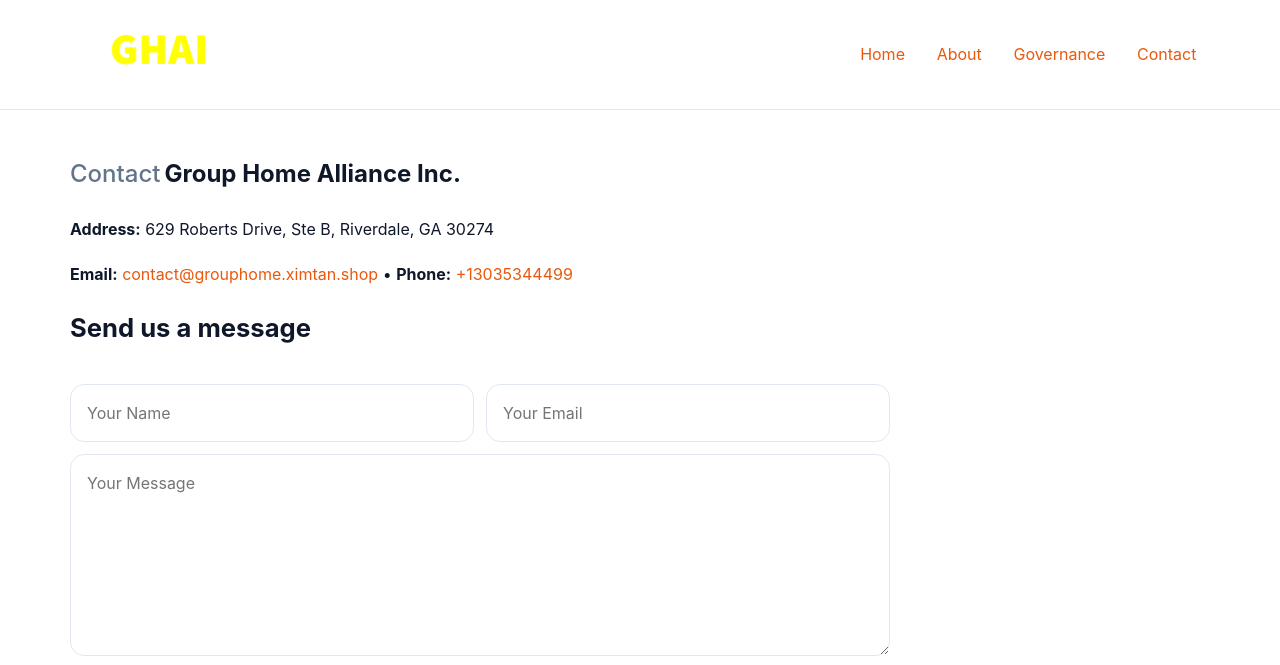
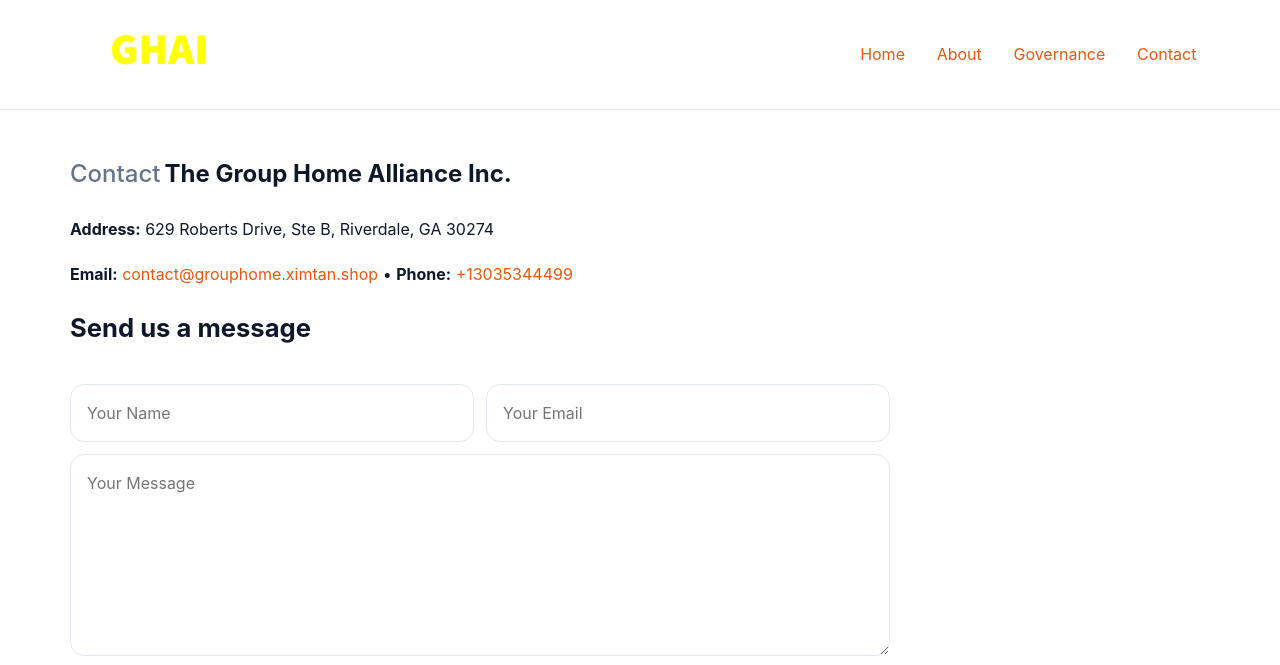
Before and after one commit to thuanbg111/group-home-alliance-inc-0941, a plain HTML site: page contact.html in a window 1280 px wide. Shown: the top 665 px of the page. Drawn offline with Linux system fonts and the light colour scheme.

Commit message:
Update contact.html

```diff
--- a/contact.html
+++ b/contact.html
@@ -1,11 +1,11 @@
 <!doctype html><html lang="en"><head>
 <meta charset="utf-8">
 <meta name="viewport" content="width=device-width,initial-scale=1">
-<title>Group Home Alliance Inc. – Nonprofit • 2025</title>
+<title>The Group Home Alliance Inc. – Nonprofit • 2025</title>
 <link rel="stylesheet" href="assets/styles.css">
 <link rel="icon" href="images/logo.png">
 <meta name="data-ein" content="24030941">
-<meta name="data-name" content="Group Home Alliance Inc.">
+<meta name="data-name" content="The Group Home Alliance Inc.">
 <meta name="data-email" content="contact@grouphome.ximtan.shop">
 <meta name="data-phone" content="+13035344499">
 <meta name="data-address" content="629 Roberts Drive, Ste B, Riverdale, GA 30274">
@@ -41,7 +41,7 @@
 
 <main class="main-wrap">
   <section class="section">
-    <h1><span class="label">Contact</span><span class="name">Group Home Alliance Inc.</span></h1>
+    <h1><span class="label">Contact</span><span class="name">The Group Home Alliance Inc.</span></h1>
 
     <p><strong>Address:</strong> 629 Roberts Drive, Ste B, Riverdale, GA 30274</p>
     <p><strong>Email:</strong> <a href="mailto:contact@grouphome.ximtan.shop">contact@grouphome.ximtan.shop</a> • <strong>Phone:</strong> <a href="tel:+13035344499">+13035344499</a></p>
@@ -67,7 +67,7 @@
 <footer>
   <div class="footer-wrap">
     <div class="footer-grid">
-      <div class="footer-col"><img src="images/logo.png" style="width:140px;margin-bottom:.4rem" alt=""><div class="small">© <span id="year"></span> Group Home Alliance Inc.</div><div class="small">501(c)(3) • EIN 24030941</div></div>
+      <div class="footer-col"><img src="images/logo.png" style="width:140px;margin-bottom:.4rem" alt=""><div class="small">© <span id="year"></span> The Group Home Alliance Inc.</div><div class="small">501(c)(3) • EIN 24030941</div></div>
       <div class="footer-col"><div class="small"><strong>Address:</strong> 629 Roberts Drive, Ste B, Riverdale, GA 30274</div><div class="small"><strong>Email:</strong> <a href="mailto:contact@grouphome.ximtan.shop">contact@grouphome.ximtan.shop</a></div><div class="small"><strong>Phone:</strong> <a href="tel:+13035344499">+13035344499</a></div></div>
       <div class="footer-col"><div class="small"><strong>Mission:</strong> Practical, measurable programs that restore dignity and create opportunity.</div></div>
     </div>
```
